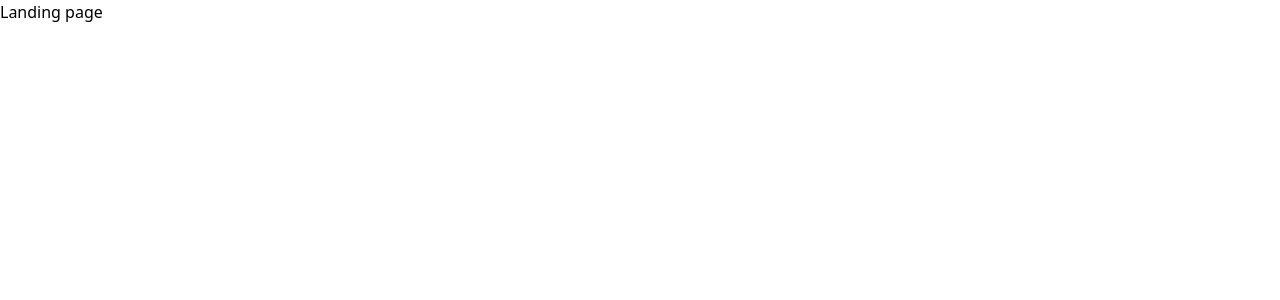
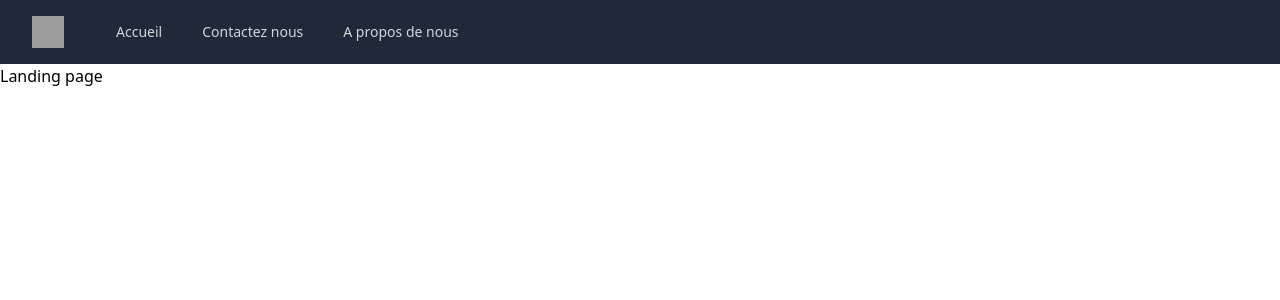
Before and after one commit to TiboProject/project_ecommerce_react, a React (Create React App) app: page / in a window 1280 px wide. Shown: the top 300 px of the page. Built offline with nearby package versions, Linux system fonts and the light colour scheme; grey boxes are pictures that could not be loaded.

Commit message:
Beginning Navbar

```diff
--- a/src/App.js
+++ b/src/App.js
@@ -1,20 +1,23 @@
 import { BrowserRouter as Router, Switch, Route } from 'react-router-dom';
 import './App.css';
 import { Constant } from './Constant';
-import Home from './page/Home';
-import Landing from './page/Landing';
+import Navbar from './Components/navbar/Navbar';
+import Home from './Components/page/Home';
+import Landing from './Components/page/Landing';
 
 function App() {
   return (
     <Router>
       <Switch>
         <Route exact path={Constant.PATHS.LANDING}>
-          <Landing/>
+          <Navbar />
+          <Landing />
         </Route>
         <Route exact path={Constant.PATHS.HOME}>
-          <Home/>
+          <Navbar />
+          <Home />
         </Route>
-        </Switch>
+      </Switch>
     </Router>
   );
 }
--- /dev/null
+++ b/src/Components/navbar/Navbar.jsx
@@ -0,0 +1,128 @@
+import { useState } from "react";
+import { Constant } from "../../Constant";
+
+const Navbar = () => {
+
+    const [isOpen, setIsOpen] = useState(false);
+    console.log(isOpen);
+    var location = document.location.href;
+    var lastSlash = location.substring(location.lastIndexOf("/"));
+    return (
+        <>
+            <nav className="bg-gray-800">
+                <div className="max-w-screen mx-auto px-4 sm:px-6 lg:px-8">
+                    <div className="flex items-center justify-between h-16">
+                        <div className="flex items-center">
+                            <div className="flex-shrink-0">
+                                <a
+                                    href={Constant.PATHS.LANDING}>
+                                    <img
+                                        className="h-8 w-8"
+                                        src="https://i.goopics.net/lrqjuf.png"
+                                        alt="Workflow"
+                                    />
+                                </a>
+                            </div>
+                            <div className="hidden md:block">
+                                <div className="ml-10 flex items-baseline space-x-4">
+                                    <a
+                                        href={Constant.PATHS.HOME}
+                                        className={`hover:bg-gray-700 ${lastSlash === Constant.PATHS.HOME ? "text-white" : "text-gray-300"} px-3 py-2 rounded-md text-sm font-medium`}
+                                    >
+                                        Accueil
+                                    </a>
+
+                                    <a
+                                        href="https://github.com/TiboProject/project_ecommerce_react"
+                                        className="text-gray-300 hover:bg-gray-700 hover:text-white px-3 py-2 rounded-md text-sm font-medium"
+                                    >
+                                        Contactez nous
+                                    </a>
+
+                                    <a
+                                        href="https://github.com/TiboProject/project_ecommerce_react"
+                                        className="text-gray-300 hover:bg-gray-700 hover:text-white px-3 py-2 rounded-md text-sm font-medium"
+                                    >
+                                        A propos de nous
+                                    </a>
+                                </div>
+                            </div>
+                        </div>
+                        <div className="-mr-2 flex md:hidden">
+                            <button
+                                onClick={() => setIsOpen(!isOpen)}
+                                type="button"
+                                className="bg-gray-800 inline-flex items-center justify-center p-2 rounded-md text-gray-400 hover:text-white hover:bg-gray-700 focus:outline-none focus:ring-2 focus:ring-offset-2 focus:ring-offset-gray-800 focus:ring-white"
+                                aria-controls="mobile-menu"
+                                aria-expanded="false"
+                            >
+                                {isOpen ? (
+                                    <svg
+                                        className="block h-6 w-6"
+                                        xmlns="http://www.w3.org/2000/svg"
+                                        fill="none"
+                                        viewBox="0 0 24 24"
+                                        stroke="currentColor"
+                                        aria-hidden="true"
+                                    >
+                                        <path
+                                            strokeLinecap="round"
+                                            strokeLinejoin="round"
+                                            strokeWidth="2"
+                                            d="M6 18L18 6M6 6l12 12"
+                                        />
+                                    </svg>
+                                ) : (
+
+
+                                    <svg
+                                        className="block h-6 w-6"
+                                        xmlns="http://www.w3.org/2000/svg"
+                                        fill="none"
+                                        viewBox="0 0 24 24"
+                                        stroke="currentColor"
+                                        aria-hidden="true"
+                                    >
+                                        <path
+                                            strokeLinecap="round"
+                                            strokeLinejoin="round"
+                                            strokeWidth="2"
+                                            d="M4 6h16M4 12h16M4 18h16"
+                                        />
+                                    </svg>
+                                )}
+                            </button>
+                        </div>
+                    </div>
+                </div>
+                {isOpen && (
+                    <div className="md:hidden" id="mobile-menu">
+                        <div className="px-2 pt-2 pb-3 space-y-1 sm:px-3">
+                            <a
+                                href={Constant.PATHS.HOME}
+                                className={`hover:bg-gray-700 ${lastSlash === Constant.PATHS.HOME ? "text-white" : "text-gray-300"} block px-3 py-2 rounded-md text-base font-medium`}
+                            >
+                                Accueil
+                            </a>
+
+                            <a
+                                href="https://github.com/TiboProject/project_ecommerce_react"
+                                className="text-gray-300 hover:bg-gray-700 hover:text-white block px-3 py-2 rounded-md text-base font-medium"
+                            >
+                                Contactez nous
+                            </a>
+
+                            <a
+                                href="https://github.com/TiboProject/project_ecommerce_react"
+                                className="text-gray-300 hover:bg-gray-700 hover:text-white block px-3 py-2 rounded-md text-base font-medium"
+                            >
+                                A propos de nous
+                            </a>
+                        </div>
+                    </div>
+                )}
+            </nav>
+        </>
+    )
+}
+export default Navbar;
--- a/src/page/Home.jsx
+++ b/src/Components/page/Home.jsx
@@ -1,6 +1,9 @@
 const Home=()=>{
     return(
+        <>
         <h1>Home page</h1>
+        <h2>Bienvenue</h2>
+        </>
     )
 }
 
--- a/src/page/Landing.jsx
+++ b/src/Components/page/Landing.jsx
@@ -1,6 +1,9 @@
+
 const Landing=()=>{
     return(
+        <>
         <h1>Landing page</h1>
+        </>
     )
 }
 
```
